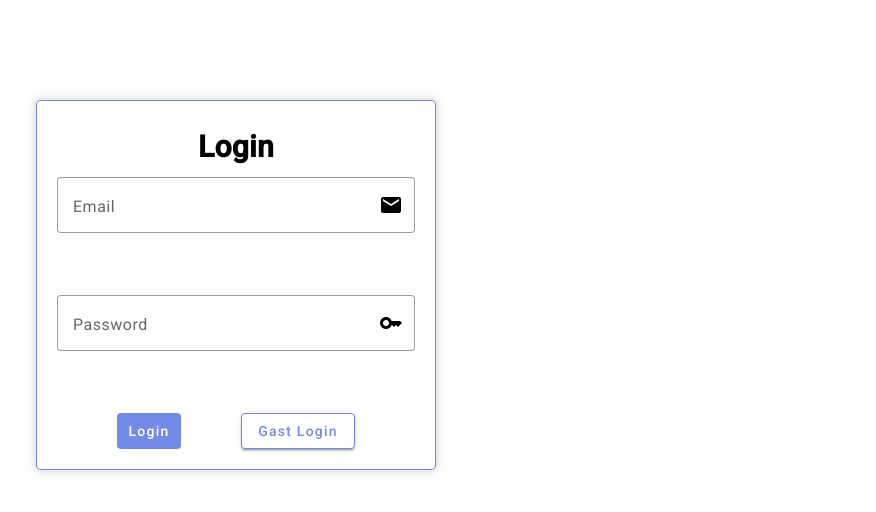
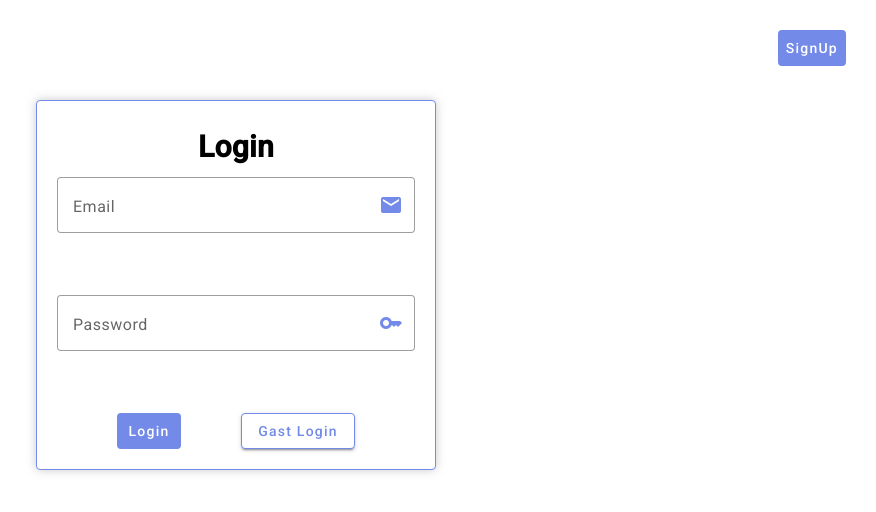
Before and after one commit to AlexejHein/join_Angular, an Angular app: page / in a window 1280 px wide. Shown: the top 512 px of the page, without its empty margins (404-1280 px from the left). Built offline with nearby package versions, Linux system fonts and the light colour scheme.

Commit message:
add login

```diff
--- a/src/app/login/login.component.css
+++ b/src/app/login/login.component.css
@@ -30,3 +30,11 @@ mat-form-field{
   justify-content: space-evenly;
   margin-top: 20px;
 }
+.signUp{
+  position: absolute;
+  top: 30px;
+  right: 30px;
+}
+mat-icon{
+  color: #738ae8;
+}
--- a/src/app/login/login.component.html
+++ b/src/app/login/login.component.html
@@ -15,3 +15,5 @@
     <button class="rButton" mat-raised-button>Gast Login</button>
   </div>
 </mat-card>
+
+<button class="vButton signUp" mat-button>SignUp</button>
```
